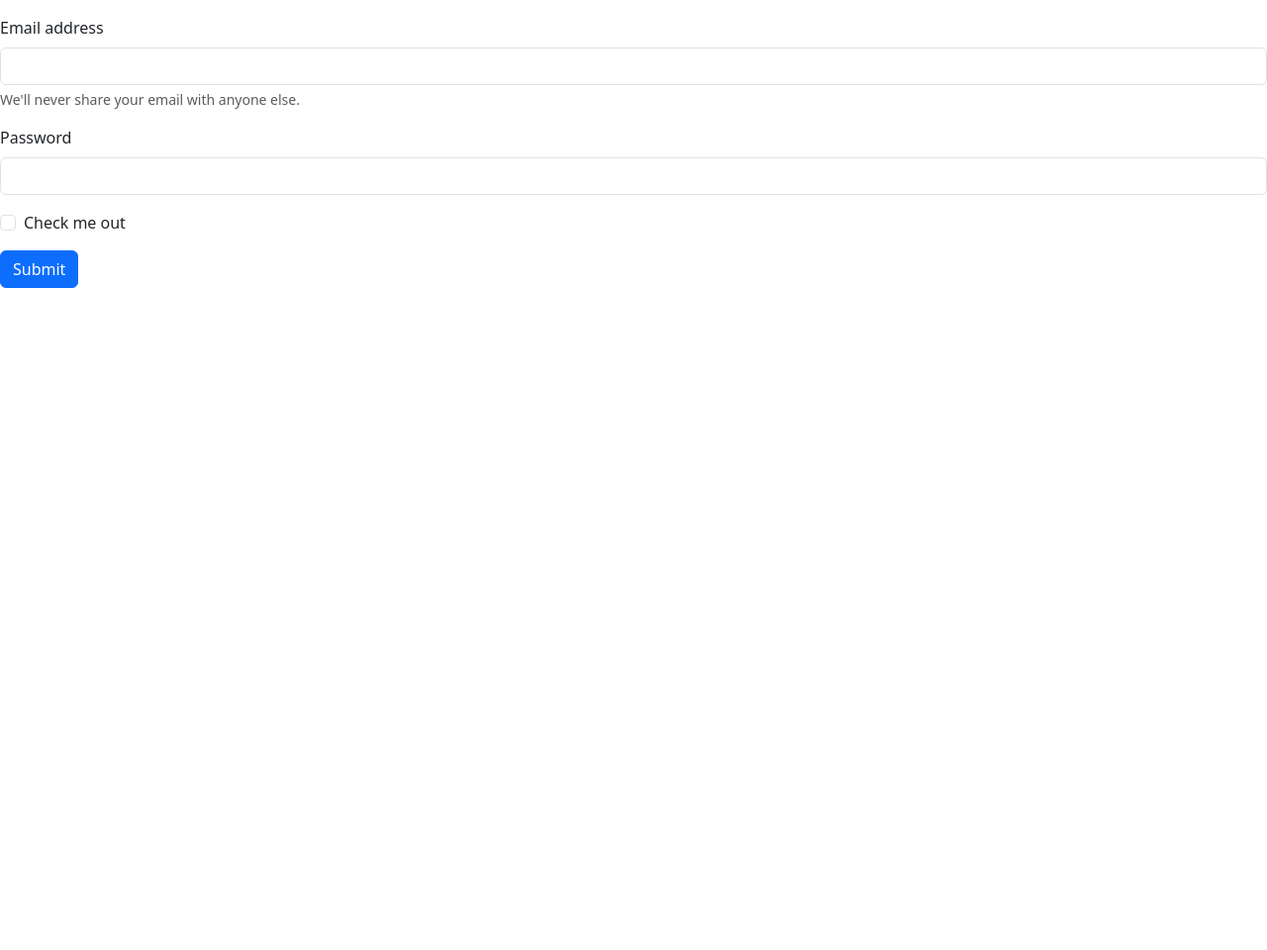
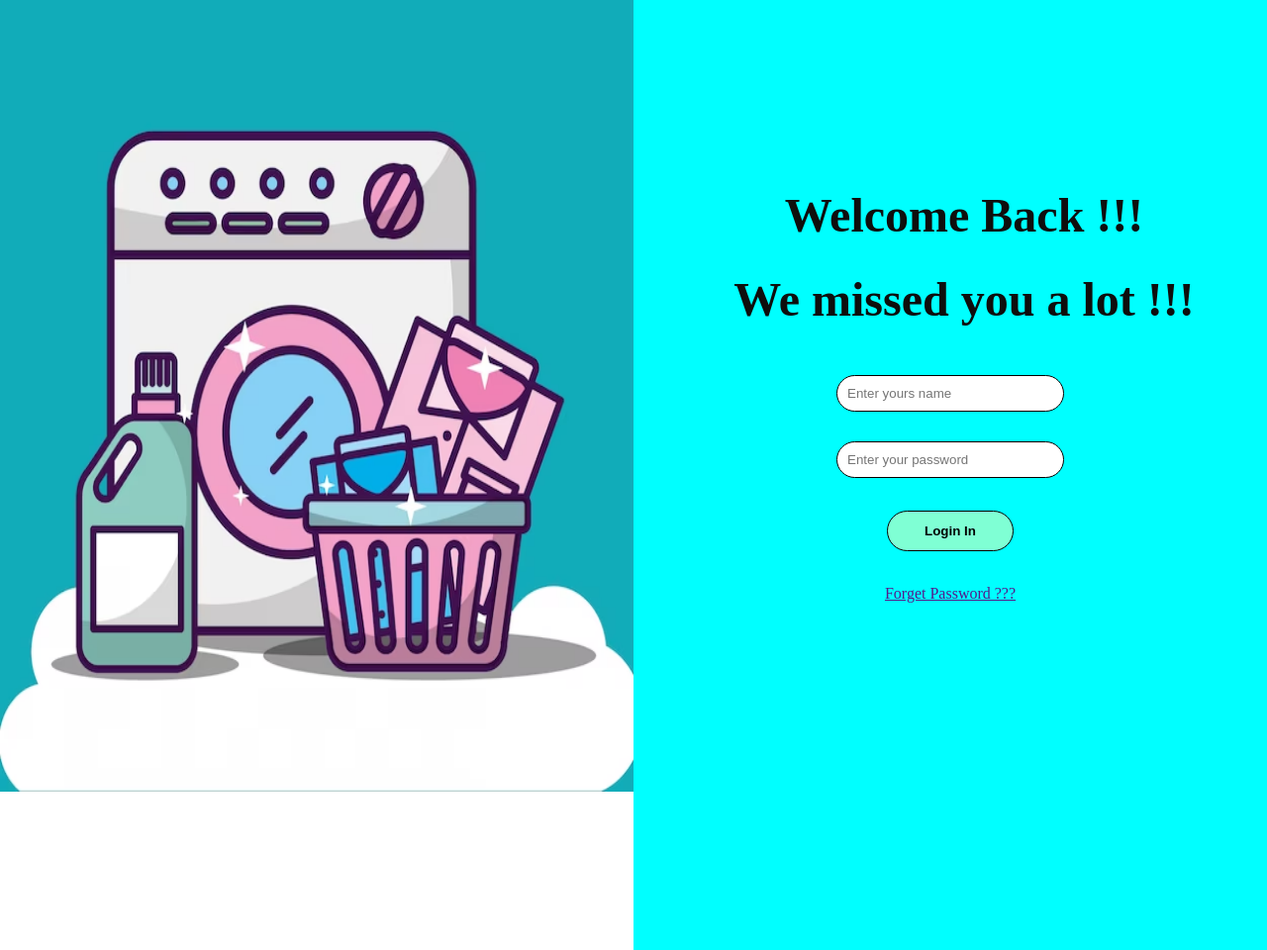
Before and after one commit to sasuke2003sr/lastback, a Django app: template fback/delhi/templates/login.html in a window 1280 px wide. Shown: the whole page at 99% size. Before the commit the page ends 291 px from the top, so only its background shows below. Run offline with Django 5.2, Linux system fonts and the light colour scheme; the template is opened without the code that fills it, so the values that code supplies are empty.

Commit message:
kindly check

```diff
--- /dev/null
+++ b/fback/delhi/static/css/l_style.css
@@ -0,0 +1,115 @@
+*{
+    margin: 0px;
+    padding: 0px;
+
+}
+.main{
+        display: flex;
+        flex-direction: row;
+}
+
+
+img{
+    width: 50vw;
+    height: 100vh;
+    /* border-radius: 24px; */
+}
+
+h3,h5{
+    margin-top:  30px;
+    display: flex;
+    font-size: 48px;
+    justify-items: center;
+    color: rgb(14, 14, 13);
+    background-color: aqua;
+    margin-left: 28px;
+}
+.f{
+
+    display: flex;
+    flex-direction: column;
+    /*  */
+    /* justify-items: center; */
+    align-items: center;
+    padding-top: 20vh;
+    width: 100vw;
+    height: 100vh;
+    /* border-radius: 24px; */
+    background-color: aqua;
+
+}
+
+
+body{
+    overflow: hidden;
+}
+  form{
+    display: flex;
+    flex-direction: column;
+    justify-content: center;
+    align-items: center;
+    width: 50%;
+    padding: 24px;
+    margin: 10px;
+    background-color: aqua;
+
+
+#submit{
+    padding: 12px 24px;
+    width: 40%;
+
+    margin-top: 18px;
+    font-weight: bold;
+    background-color: aquamarine;
+    color: black;
+    border: 1px solid black;
+    outline:  none;
+    border-radius: 24px;
+
+}
+
+   #for{
+    display: flex;
+    align-items: flex-end;
+    text-decoration: none;
+    color: black;
+    margin-top: 12px;
+    margin-left: 30%;
+    font-size: 12px !important;
+    text-align: right;
+  }
+
+
+  #submit:hover{
+    cursor: pointer;
+    background-color: rgb(161, 180, 180);
+  }
+.box{
+    padding: 10px;
+    width: 65%;
+    margin: 15px;
+    border-radius: 24px;
+    border: 1px solid black;
+}
+
+/* button{
+
+    margin: 25px;
+
+    height: 50px;
+    font-size: 32px;
+    padding: 8px 16px;
+    background: rgb(34,193,195);
+    background: linear-gradient(0deg, rgba(34,193,195,1) 0%, rgba(253,187,45,1) 100%);
+    border: none;
+    box-shadow: 35px 24px 47px -9px rgba(0,0,0,0.75);
+    border-radius: 20px;
+
+
+} */
+
+/* p{
+    font-size: 22px;
+    display: flex;
+    justify-content: center;
+} */
--- a/fback/delhi/templates/index.html
+++ b/fback/delhi/templates/index.html
@@ -38,7 +38,8 @@
                 </ul>
             </nav>
             <div class="login">
-                <a href="tender.html">Login</a>
+                <!-- <a href="login.html">Login</a> -->
+                <a href="{% url 'login' %}">Login</a>
             </div>
         </div>
     </header>
--- a/fback/delhi/templates/login.html
+++ b/fback/delhi/templates/login.html
@@ -1,29 +1,38 @@
+{% load static %}
 <!DOCTYPE html>
 <html lang="en">
 <head>
     <meta charset="UTF-8">
     <meta name="viewport" content="width=device-width, initial-scale=1.0">
-    <link href="https://cdn.jsdelivr.net/npm/bootstrap@5.3.3/dist/css/bootstrap.min.css" rel="stylesheet" integrity="sha384-QWTKZyjpPEjISv5WaRU9OFeRpok6YctnYmDr5pNlyT2bRjXh0JMhjY6hW+ALEwIH" crossorigin="anonymous">
     <title>Document</title>
+    <link rel="stylesheet" href="{% static 'css/l_style.css' %}">
+
 </head>
+<div class="main">
+<img src="{% static 'images/laun.avif' %}" alt="">
+<div class="f">
+    <h3>Welcome Back !!!</h3>
+    <h5>We missed you a lot  !!!</h5>
+    <form action="">
+        <input type="username" name="username"  class="box" placeholder="Enter yours name">
+    <!-- <label for="Username">Username:</label>
+    <input type="Enter Username">
+    <br> -->
+
+    <input type=" password" name="password" class="box" placeholder="Enter your password">
+
+    <input type="Submit" value="Login In" id="submit">
+
+    </form>
+    <a href="" id="for">Forget Password ???</a>
+
+
+
+</div>
+
+</div>
 
 <body>
-    <p></p>
-<form>
-    <div class="mb-3">
-      <label for="exampleInputEmail1" class="form-label">Email address</label>
-      <input type="email" class="form-control" id="exampleInputEmail1" aria-describedby="emailHelp">
-      <div id="emailHelp" class="form-text">We'll never share your email with anyone else.</div>
-    </div>
-    <div class="mb-3">
-      <label for="exampleInputPassword1" class="form-label">Password</label>
-      <input type="password" class="form-control" id="exampleInputPassword1">
-    </div>
-    <div class="mb-3 form-check">
-      <input type="checkbox" class="form-check-input" id="exampleCheck1">
-      <label class="form-check-label" for="exampleCheck1">Check me out</label>
-    </div>
-    <button type="submit" class="btn btn-primary">Submit</button>
-  </form>
+
 </body>
 </html>
--- a/fback/delhi/urls.py
+++ b/fback/delhi/urls.py
@@ -4,5 +4,7 @@
 urlpatterns = [
     # path('delhi/', views.delhi, name='delhi'),
     path('', views.delhi, name='delhi'),
+    path('tender.html', views.tender_view, name='tender'),
+    path('login.html', views.login_view, name='login'),
     # path('delhi/contact/<int:id>', views.contact, name='contact'),
 ]
```
Also changed, not shown: fback/delhi/views.py (+9 -0 lines), fback/db.sqlite3, fback/delhi/migrations/0002_alter_delhi_options_delhi_address_delhi_age_and_more.py (added), fback/delhi/static/images/laun.avif (added).
